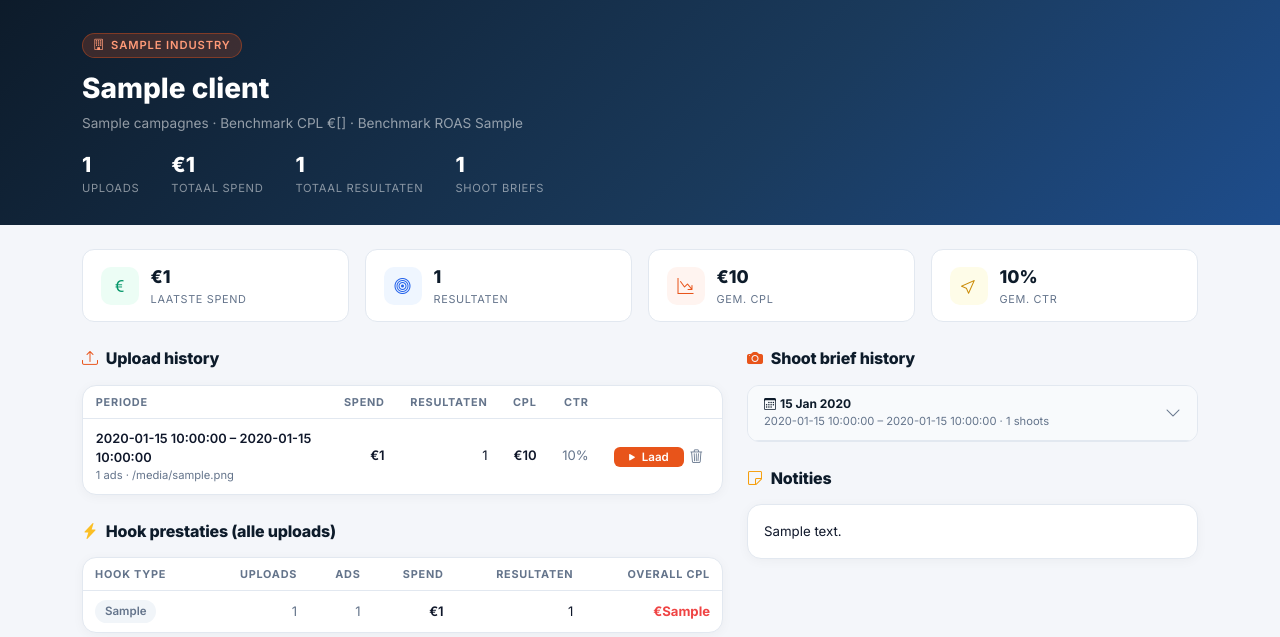
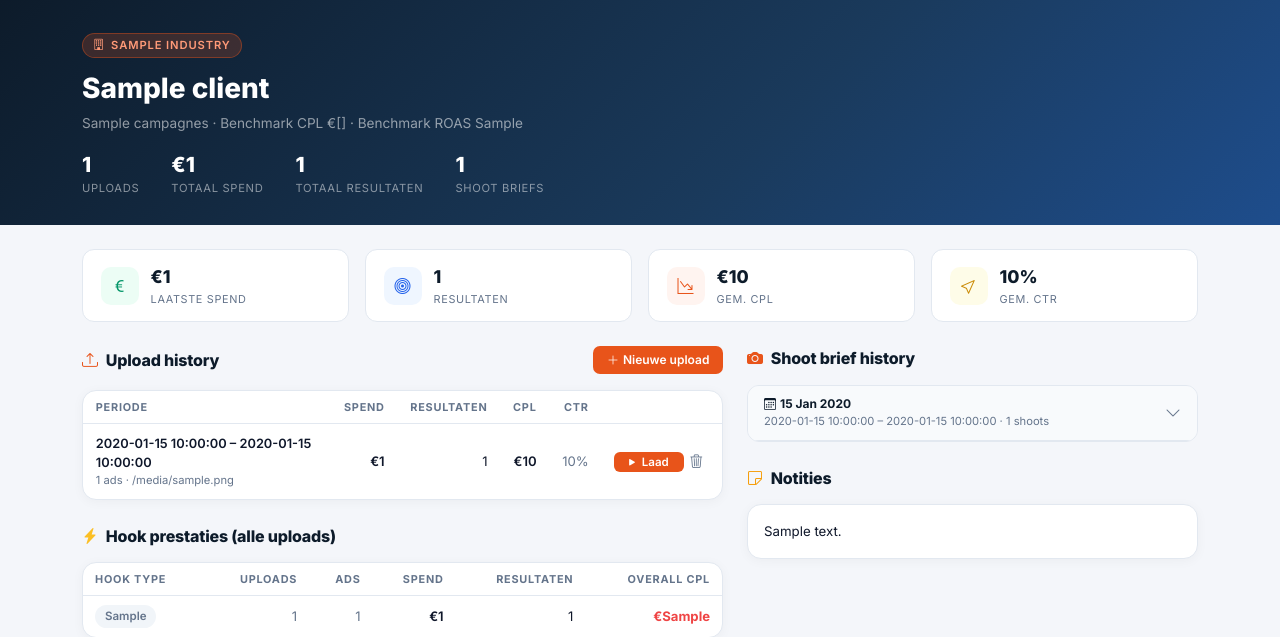
Before and after one commit to servicelinknavigator/meta_ads_automation, a Flask app: template templates/client_profile.html in a window 1280 px wide. Shown: the part 59-696 px from the top of the page. Run offline with Flask 3, Linux system fonts and the light colour scheme; the template is opened without the code that fills it: most values are stand-ins (such as "Sample title", 1, 10 or a date in 2020); some libraries are stand-ins or nearby versions.

Commit message:
CSV upload direct op klantprofiel pagina
Inline upload form met klant-specifieke campagnetype en CPL drempel.
Toont automatisch als er nog geen uploads zijn, toggle via knop anders.

Co-Authored-By: Claude Sonnet 4.6 <noreply@anthropic.com>

```diff
--- a/templates/client_profile.html
+++ b/templates/client_profile.html
@@ -320,7 +320,61 @@
     <div class="col-lg-7">
 
       <!-- Upload history -->
-      <div class="section-title"><i class="bi bi-upload" style="color:var(--accent);"></i>Upload history</div>
+      <div class="d-flex align-items-center justify-content-between mb-3">
+        <div class="section-title" style="margin-bottom:0;"><i class="bi bi-upload" style="color:var(--accent);"></i>Upload history</div>
+        <button class="btn-nav-accent" style="font-size:.75rem;padding:.3rem .85rem;"
+                onclick="document.getElementById('inlineUpload').classList.toggle('d-none')">
+          <i class="bi bi-plus-lg me-1"></i>Nieuwe upload
+        </button>
+      </div>
+
+      <!-- Inline upload form -->
+      <div id="inlineUpload" class="{% if not uploads %}{% else %}d-none{% endif %} mb-3"
+           style="background:#fff;border:1.5px dashed var(--accent);border-radius:12px;padding:1.25rem 1.5rem;">
+        <form action="/upload" method="POST" enctype="multipart/form-data"
+              onsubmit="this.querySelector('.upload-btn').disabled=true;this.querySelector('.upload-btn').innerHTML='<i class=\'bi bi-hourglass-split me-1\'></i>Analyseren...';">
+          <div style="font-weight:700;font-size:.85rem;color:var(--dark);margin-bottom:.9rem;">
+            <i class="bi bi-file-earmark-spreadsheet me-2" style="color:var(--accent);"></i>CSV uploaden voor {{ client.name }}
+          </div>
+
+          <div class="mb-3">
+            <label style="font-size:.75rem;font-weight:600;color:var(--text);display:block;margin-bottom:.35rem;">Bestand</label>
+            <input type="file" name="csv_file" accept=".csv" required
+                   style="font-size:.8rem;border:1.5px solid var(--border);border-radius:8px;padding:.4rem .6rem;width:100%;background:#f8fafc;" />
+          </div>
+
+          <div class="row g-2 mb-3">
+            <div class="col-sm-6">
+              <label style="font-size:.75rem;font-weight:600;color:var(--text);display:block;margin-bottom:.35rem;">Campagnetype</label>
+              <select name="campaign_type_override"
+                      style="width:100%;border:1.5px solid var(--border);border-radius:8px;font-size:.8rem;padding:.4rem .6rem;background:#fff;">
+                <option value="">Auto-detect</option>
+                <option value="leads" {% if client.campaign_type == 'leads' %}selected{% endif %}>Leads / CPL</option>
+                <option value="purchases" {% if client.campaign_type == 'purchases' %}selected{% endif %}>E-Commerce / ROAS</option>
+                <option value="awareness" {% if client.campaign_type == 'awareness' %}selected{% endif %}>Awareness</option>
+              </select>
+            </div>
+            <div class="col-sm-6">
+              <label style="font-size:.75rem;font-weight:600;color:var(--text);display:block;margin-bottom:.35rem;">CPL drempel (winnaar)</label>
+              <div style="display:flex;align-items:center;gap:6px;">
+                <span style="font-size:.8rem;color:var(--muted);">€</span>
+                <input type="number" name="threshold_winner" min="1"
+                       value="{{ client.cpl_benchmark|int if client.cpl_benchmark else 30 }}"
+                       style="width:80px;border:1.5px solid var(--border);border-radius:8px;font-size:.8rem;padding:.4rem .5rem;" />
+                <input type="hidden" name="threshold_preset" value="custom" />
+                <input type="number" name="threshold_mid" min="2"
+                       value="{{ (client.cpl_benchmark * 1.5)|int if client.cpl_benchmark else 50 }}"
+                       class="d-none" />
+              </div>
+            </div>
+          </div>
+
+          <button type="submit" class="btn-nav-accent upload-btn" style="width:100%;justify-content:center;padding:.55rem;">
+            <i class="bi bi-graph-up me-2"></i>Analyseren
+          </button>
+        </form>
+      </div>
+
       <div class="card-sln mb-4">
         {% if uploads %}
         <table class="upload-table">
@@ -374,7 +428,7 @@
         {% else %}
         <div class="empty-note">
           <i class="bi bi-upload" style="font-size:1.5rem;opacity:.3;display:block;margin-bottom:.5rem;"></i>
-          Nog geen uploads voor deze klant.<br>Upload een CSV via het dashboard.
+          Nog geen uploads — gebruik het formulier hierboven.
         </div>
         {% endif %}
       </div>
```
